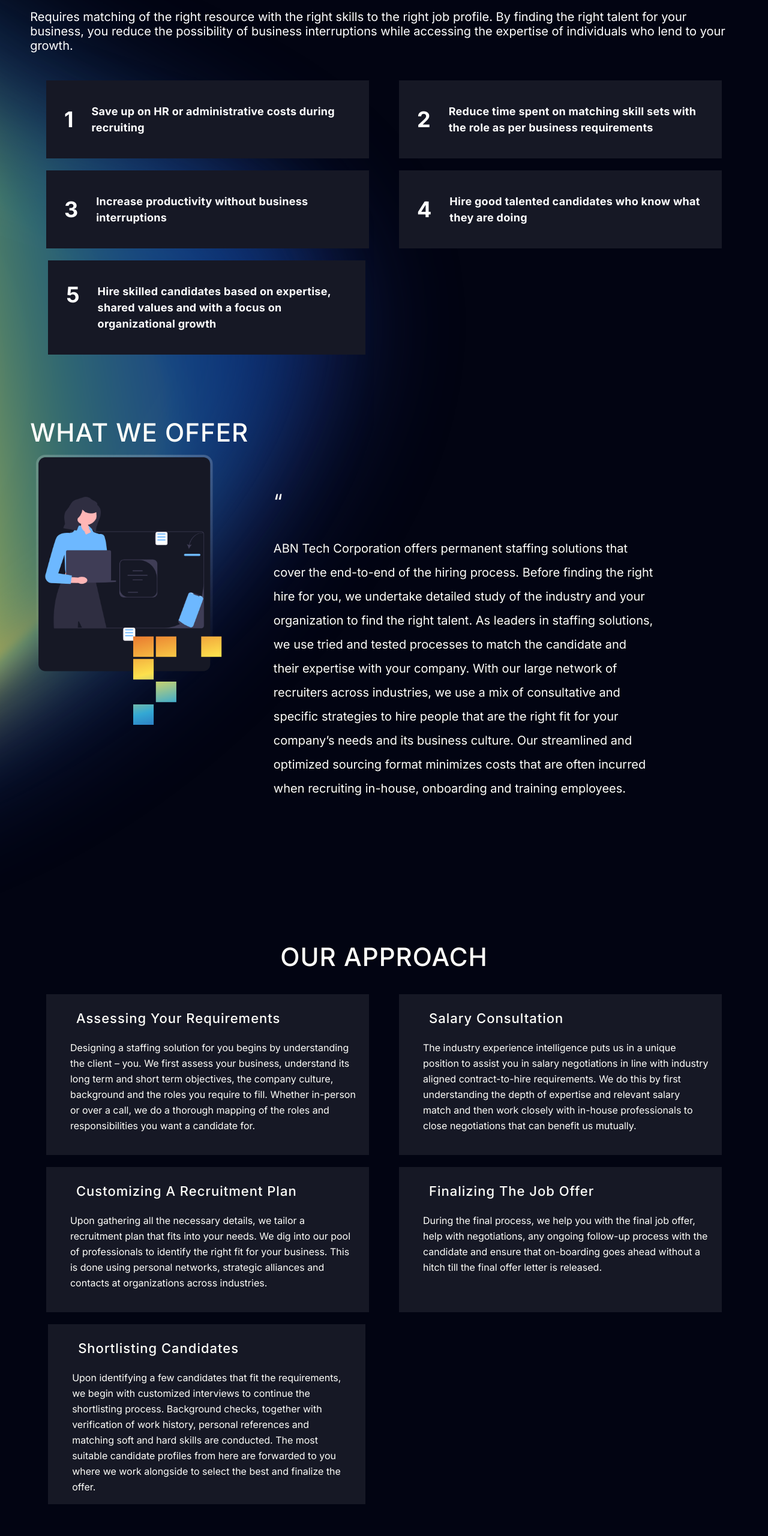
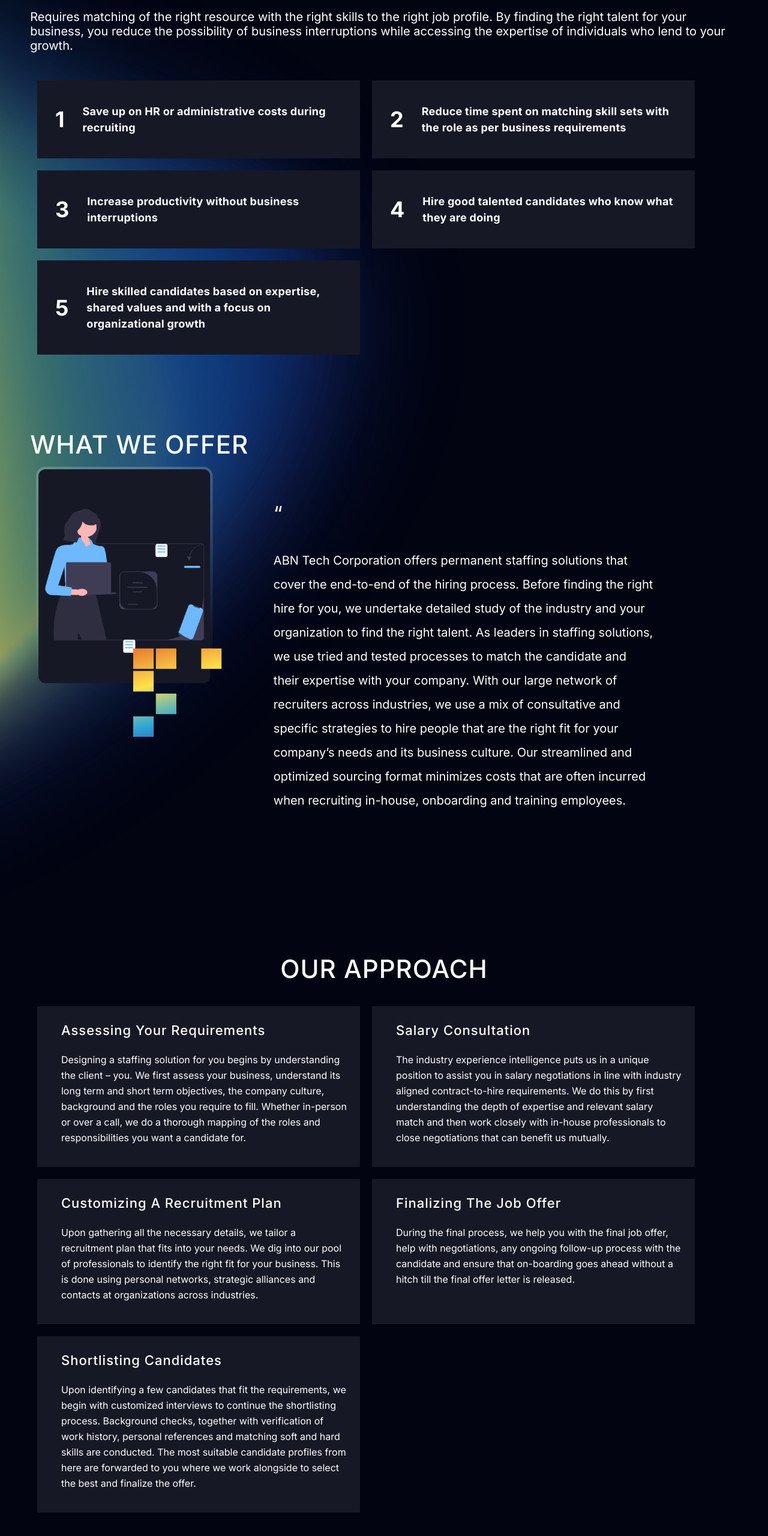
Before and after one commit to Bhanunamikaze/ABN-Tech, a plain HTML site: page permanent-staffing.html in a window 1280 px wide. Shown: the part 1331-3891 px from the top of the page at 60% size. Drawn offline with Linux system fonts and the light colour scheme.

Commit message:
Add files via upload

```diff
--- a/permanent-staffing.html
+++ b/permanent-staffing.html
@@ -180,8 +180,8 @@
             </div>
 
           </div>
-          <div class="row single-row">
-            <div class="single-container ">
+          <div class="row">
+            <div class="container">
               <div class="number"> 5 </div>
               <div class="process-data">
                   <p>Hire skilled candidates based on expertise, shared values and with a focus on organizational growth</p>
@@ -255,8 +255,8 @@
 
           </div>
 
-            <div class="row single-row">
-              <div class="single-container ">
+            <div class="row">
+              <div class="container">
                 <h5>Shortlisting candidates</h5>
                 <p>Upon identifying a few candidates that fit the requirements, we begin with customized interviews to continue the shortlisting process. Background checks, together with verification of work history, personal references and matching soft and hard skills are conducted. The most suitable candidate profiles from here are forwarded to you where we work alongside to select the best and finalize the offer.</p>
               </div>
--- a/style.css
+++ b/style.css
@@ -661,6 +661,15 @@ section {
 
 }
 
+.ABN-Permanent .our-approach .row > .container:last-child,
+.our-process .row > .container:last-child {
+  margin-right: auto;
+}
+
+.dataengg-page .our-process .row > .container:last-child {
+  width: 100%;
+  margin: 0 1%;
+}
 
 .image-placeholder {
   max-width: 224px;
@@ -1646,7 +1655,7 @@ color: white;
 .ABN-Staffing .our-process h5,
 .ABN-Permanent .our-approach h5,
 .ABN-Contract .contactus h5 {
-  padding: 0 30px;
+  padding: 0 20px;
   text-transform: capitalize;
 
 }
@@ -1841,6 +1850,7 @@ color: white;
   text-align: left;
   text-transform:none;
 }
+
 
 .our-process h2{
   margin-top: 0;
```
Also changed, not shown: contract-to-hire.html (+2 -2 lines), data-engineering-data-analytics.html (+1 -6 lines), mobile-appdev.html (+2 -2 lines), staffing.html (+2 -2 lines), temperory-staffing.html (+2 -2 lines).
